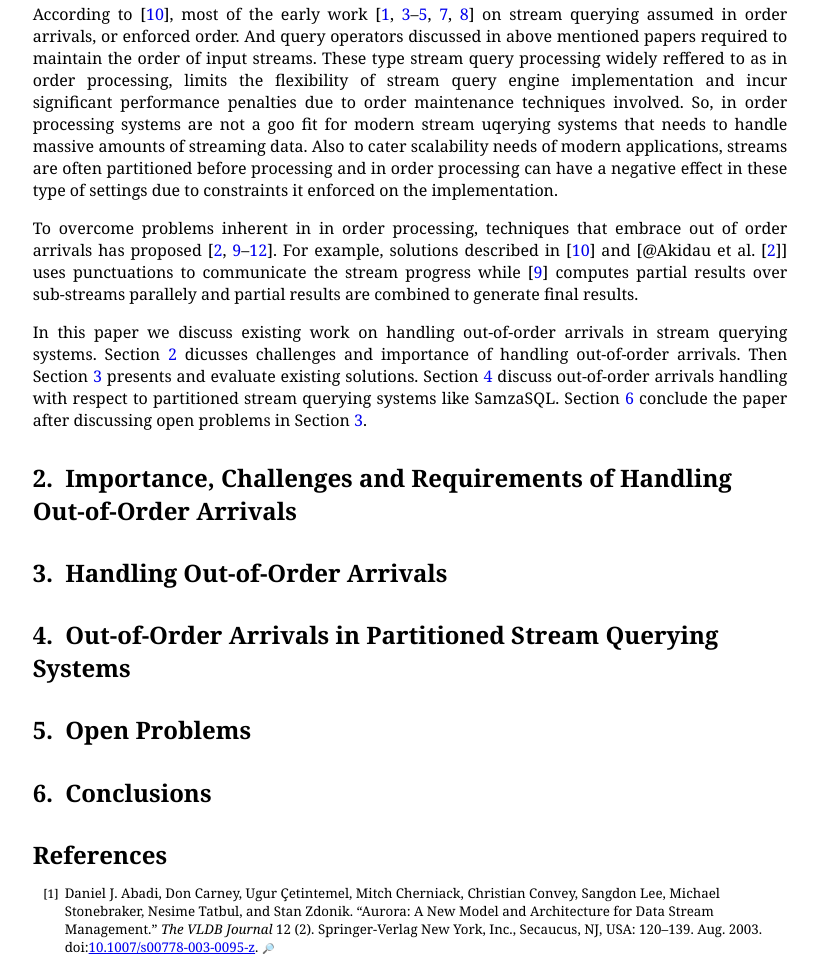
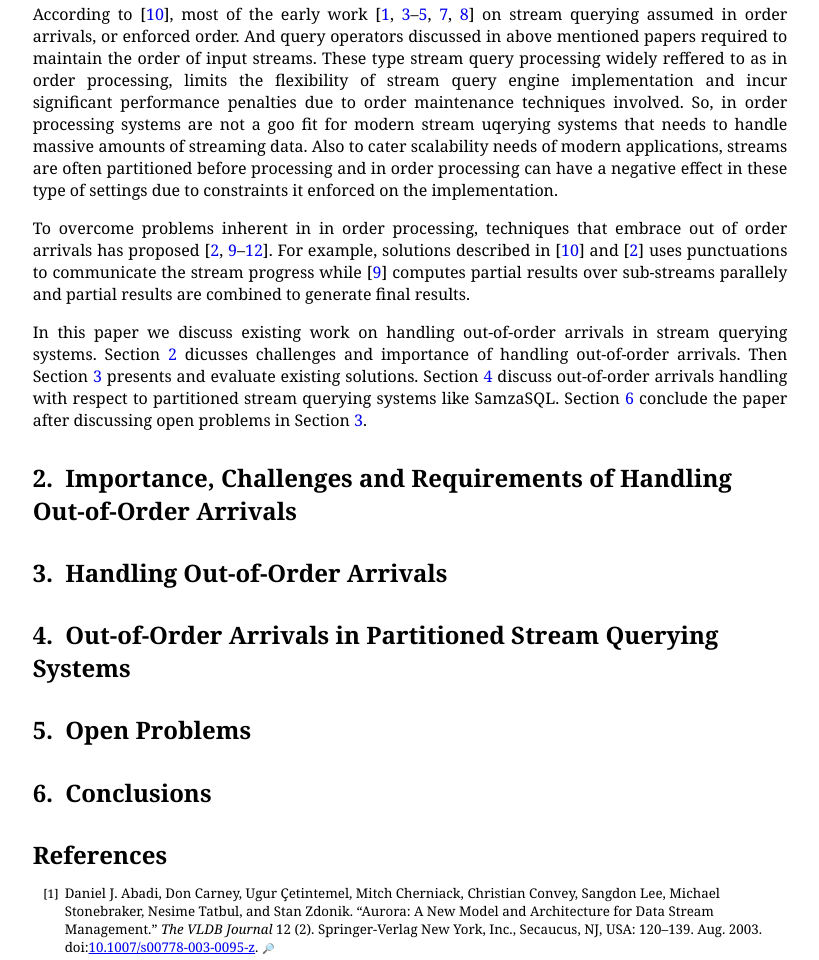
Before and after one commit to milinda/out-of-order-arrivals, a plain HTML site: page index.html in a window 1280 px wide. Shown: the part 828-1788 px from the top of the page, without its empty margins (230-1049 px from the left). Drawn offline with Linux system fonts and the light colour scheme.

Commit message:
fixed an incorrect citation

```diff
--- a/index.html
+++ b/index.html
@@ -344,8 +344,8 @@ Akidau, Balikov, Bekiroglu, Chernyak, Haberman, Lax, et al., 2013" class="bibref
 Krishnamurthy, Franklin, Davis, Farina, Golovko, Li, and Thombre, 2010" class="bibref localref" style="target-element:bibitem"><span class="cite-number">9</span></a>&#8211;<a href="#tucker:eps" title="Exploiting Punctuation Semantics in Continuous Data Streams
 Tucker, Maier, Sheard, and Fegaras, 2003" class="bibref localref" style="target-element:bibitem"><span class="cite-number">12</span></a>]</span><span data-line="50"></span>. For example, solutions described in
 <span data-line="51"></span><span class="citations" style="target-element:bibitem">[<a href="#li:oop" title="Out-of-order Processing: A New Architecture for High-performance Stream Systems
-Li, Tufte, Shkapenyuk, Papadimos, Johnson, and Maier, 2008" class="bibref localref" style="target-element:bibitem"><span class="cite-number">10</span></a>]</span><span data-line="51"></span> and<span data-line="51"></span> [@<span class="textual citations" style="target-element:bibitem"><span class="cite-authors">Akidau et al.</span>&#160;[<a href="#akidau:millwheel" title="MillWheel: fault-tolerant stream processing at internet scale
-Akidau, Balikov, Bekiroglu, Chernyak, Haberman, Lax, et al., 2013" class="bibref localref" style="target-element:bibitem"><span class="cite-number">2</span></a>]</span>]<span data-line="51"></span> uses punctuations to communicate the stream progress while<span data-line="51"></span>&nbsp;<span class="citations" style="target-element:bibitem">[<a href="#krishnamurthy:cao" title="Continuous Analytics over Discontinuous Streams
+Li, Tufte, Shkapenyuk, Papadimos, Johnson, and Maier, 2008" class="bibref localref" style="target-element:bibitem"><span class="cite-number">10</span></a>]</span><span data-line="51"></span> and<span data-line="51"></span>&nbsp;<span class="citations" style="target-element:bibitem">[<a href="#akidau:millwheel" title="MillWheel: fault-tolerant stream processing at internet scale
+Akidau, Balikov, Bekiroglu, Chernyak, Haberman, Lax, et al., 2013" class="bibref localref" style="target-element:bibitem"><span class="cite-number">2</span></a>]</span><span data-line="51"></span> uses punctuations to communicate the stream progress while<span data-line="51"></span>&nbsp;<span class="citations" style="target-element:bibitem">[<a href="#krishnamurthy:cao" title="Continuous Analytics over Discontinuous Streams
 Krishnamurthy, Franklin, Davis, Farina, Golovko, Li, and Thombre, 2010" class="bibref localref" style="target-element:bibitem"><span class="cite-number">9</span></a>]</span><span data-line="51"></span> computes
 partial results over sub-streams parallely and partial results are combined to generate final results.
 </p>
```
Also changed, not shown: 1 other file.
